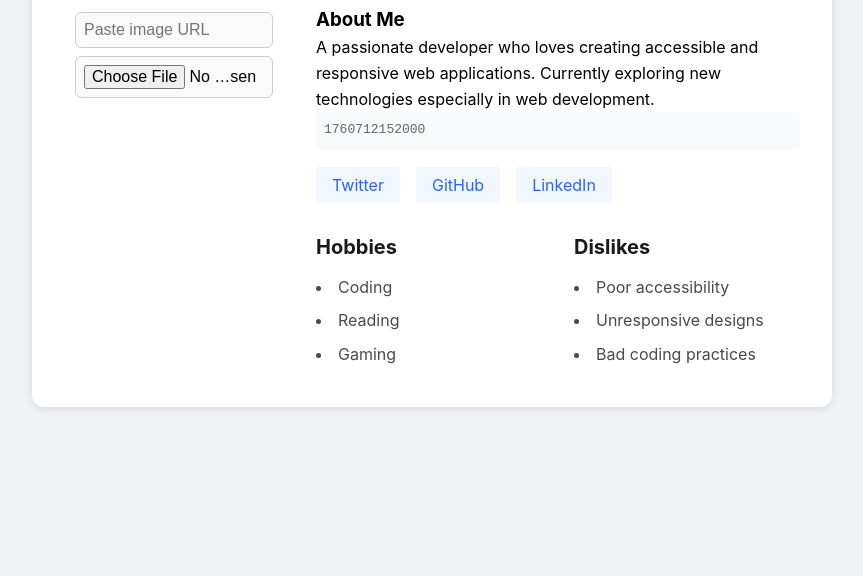
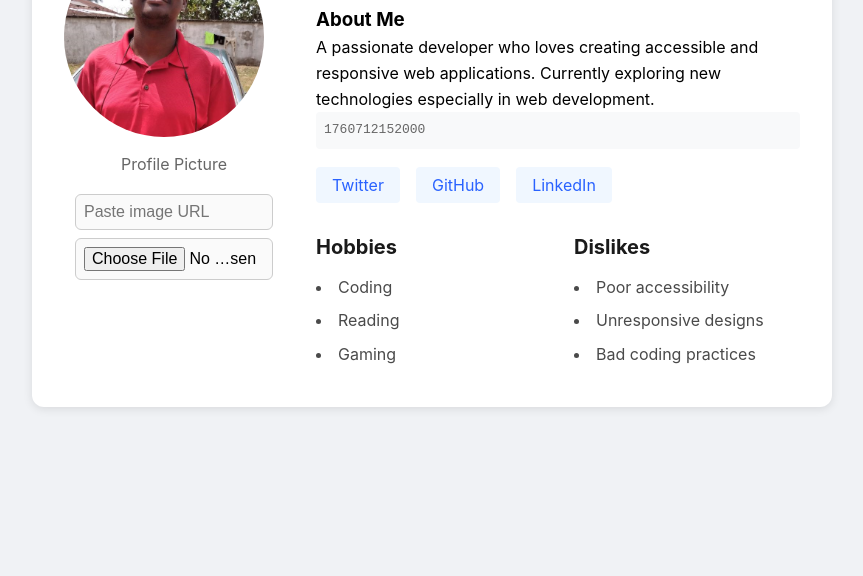
Before and after one commit to pironoid14/hng13-stage-0-Testable-profile-card, a plain HTML site: page index.html in a window 1280 px wide. Shown: the part 264-840 px from the top of the page, without its empty margins (208-1071 px from the left). Drawn offline with Linux system fonts and the light colour scheme.

Commit message:
final commit

```diff
--- a/index.html
+++ b/index.html
@@ -10,7 +10,7 @@
     <main>
         <article class="profile-card" data-testid="test-profile-card">
             <figure class="profile-avatar">
-                <img src="" alt="Profile picture" data-testid="test-user-avatar" id="profile-avatar-img">
+                <img src="my pic.png" alt="Profile picture" data-testid="test-user-avatar" id="profile-avatar-img">
                 <figcaption>Profile Picture</figcaption>
                 <div class="avatar-inputs">
                     <input type="url" id="avatar-url-input" placeholder="Paste image URL" aria-label="Avatar URL">
```
